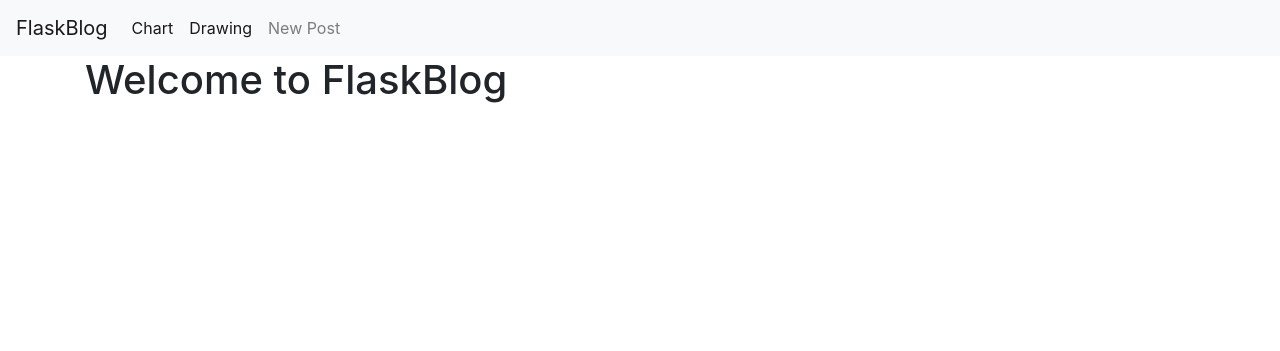
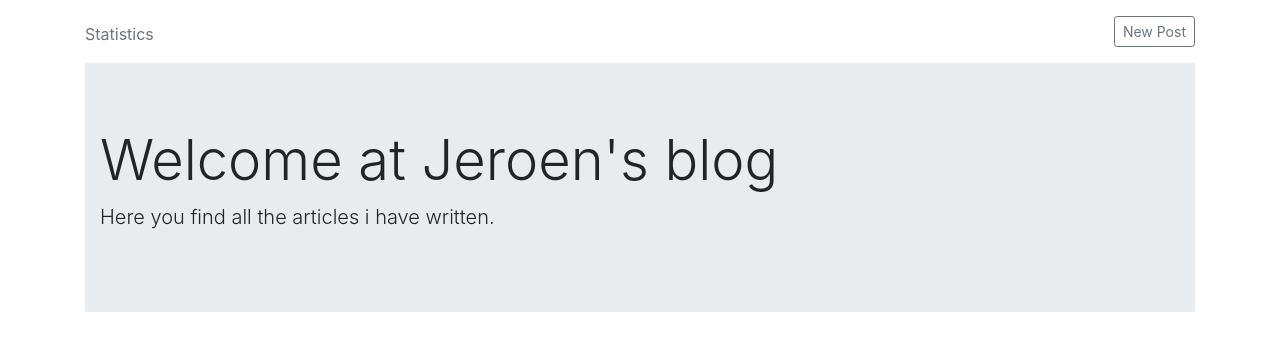
Before and after one commit to JeroenMX/LearningPython, a Flask app: page / in a window 1280 px wide. Shown: the top 351 px of the page. Run offline with Flask 2, Linux system fonts and the light colour scheme; data that the repository does not hold is empty; some libraries are stand-ins or nearby versions.

Commit message:
enhancing layout

```diff
--- a/templates/base.html
+++ b/templates/base.html
@@ -11,26 +11,19 @@
     <title>{% block title %} {% endblock %}</title>
   </head>
   <body>
-    <nav class="navbar navbar-expand-md navbar-light bg-light">
-        <a class="navbar-brand" href="{{ url_for('index')}}">FlaskBlog</a>
-        <button class="navbar-toggler" type="button" data-toggle="collapse" data-target="#navbarNav" aria-controls="navbarNav" aria-expanded="false" aria-label="Toggle navigation">
-            <span class="navbar-toggler-icon"></span>
-        </button>
-        <div class="collapse navbar-collapse" id="navbarNav">
-            <ul class="navbar-nav">
-                <li class="nav-item active">
-                    <a class="nav-link" href="/chart">Chart</a>
-                </li>
-                <li class="nav-item active">
-                    <a class="nav-link" href="/drawing">Drawing</a>
-                </li>
-                <li class="nav-item">
-                <a class="nav-link" href="{{url_for('create')}}">New Post</a>
-                </li>
-            </ul>
+
+    <div class="container">
+        <header class="blog-header py-3">
+            <div class="row flex-nowrap justify-content-between align-items-center">
+            <div class="col-4 pt-1">
+                <a class="text-muted" href="/chart">Statistics</a>
+            </div>
+            <div class="col-4 d-flex justify-content-end align-items-center">
+                <a class="btn btn-sm btn-outline-secondary" href="{{url_for('create')}}">New Post</a>
+            </div>
         </div>
-    </nav>
-    <div class="container">
+      </header>
+
         {% for message in get_flashed_messages() %}
             <div class="alert alert-danger">{{ message }}</div>
         {% endfor %}
--- a/templates/index.html
+++ b/templates/index.html
@@ -1,15 +1,28 @@
 {% extends 'base.html' %}
 
 {% block content %}
-    <h1>{% block title %} Welcome to FlaskBlog {% endblock %}</h1>
+
+    <div class="jumbotron jumbotron-fluid">
+      <div class="container">
+        <h1 class="display-4">Welcome at Jeroen's blog</h1>
+        <p class="lead">Here you find all the articles i have written.</p>
+      </div>
+    </div>
+
+    <div class="row mb-2">
     {% for post in posts %}
-        <a href="{{ url_for('post', post_id=post['id']) }}">
-            <h2>{{ post['title'] }}</h2>
-        </a>
-        <span class="badge badge-primary">{{ post['created'] }}</span>
-        <a href="{{ url_for('edit', id=post['id']) }}">
-            <span class="badge badge-warning">Edit</span>
-        </a>
-        <hr>
+        <div class="col-md-6">
+          <div class="card flex-md-row mb-4 box-shadow h-md-250">
+            <div class="card-body d-flex flex-column align-items-start">
+                <h3 class="mb-0">
+                    <a class="text-dark" href="{{ url_for('post', post_id=post['id']) }}">{{ post['title'] }}</a>
+                </h3>
+                <div class="mb-1 text-muted">{{ post['created'] }}</div>
+                <p class="card-text mb-auto">{{ post['content'] }}</p>
+                <a href="{{ url_for('post', post_id=post['id']) }}">Continue reading</a>
+            </div>
+          </div>
+        </div>
     {% endfor %}
+    </div>
 {% endblock %}
```
Also changed, not shown: templates/create.html (+7 -1 lines), templates/post.html (+12 -3 lines).
